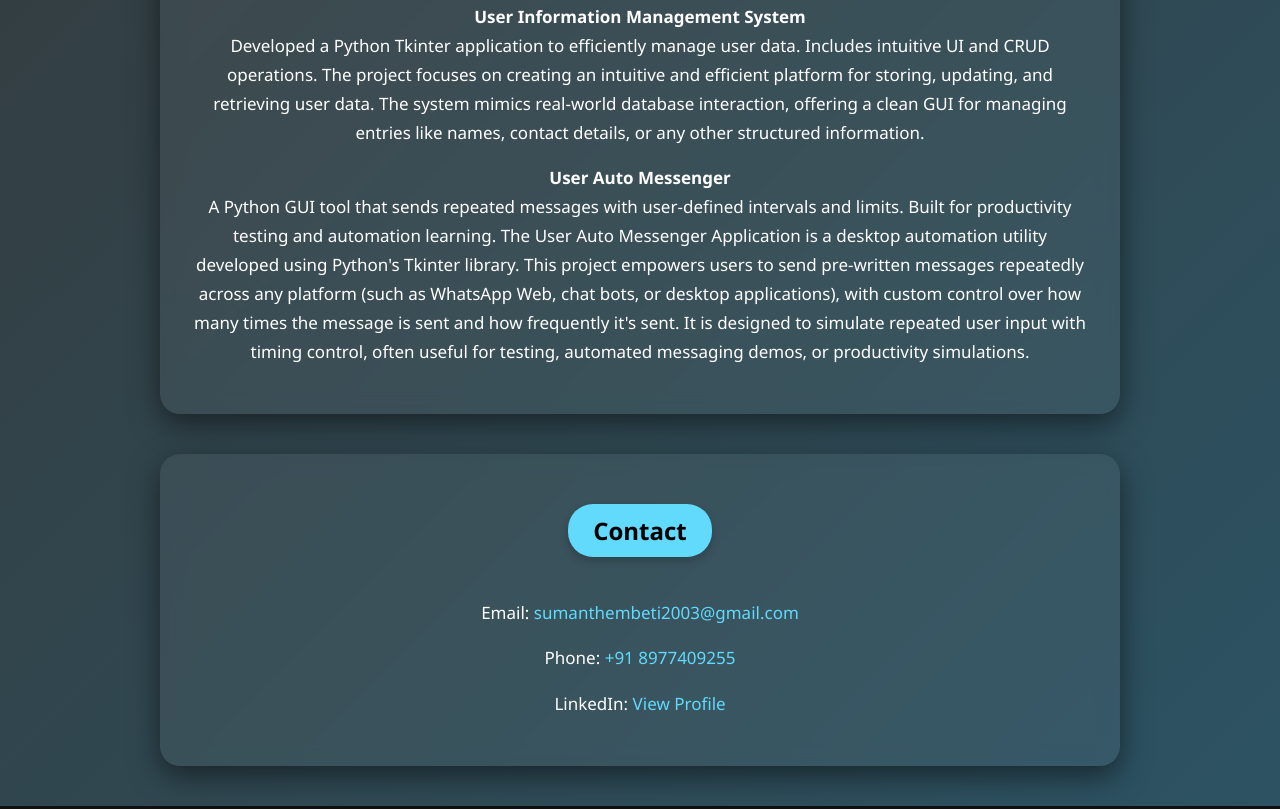
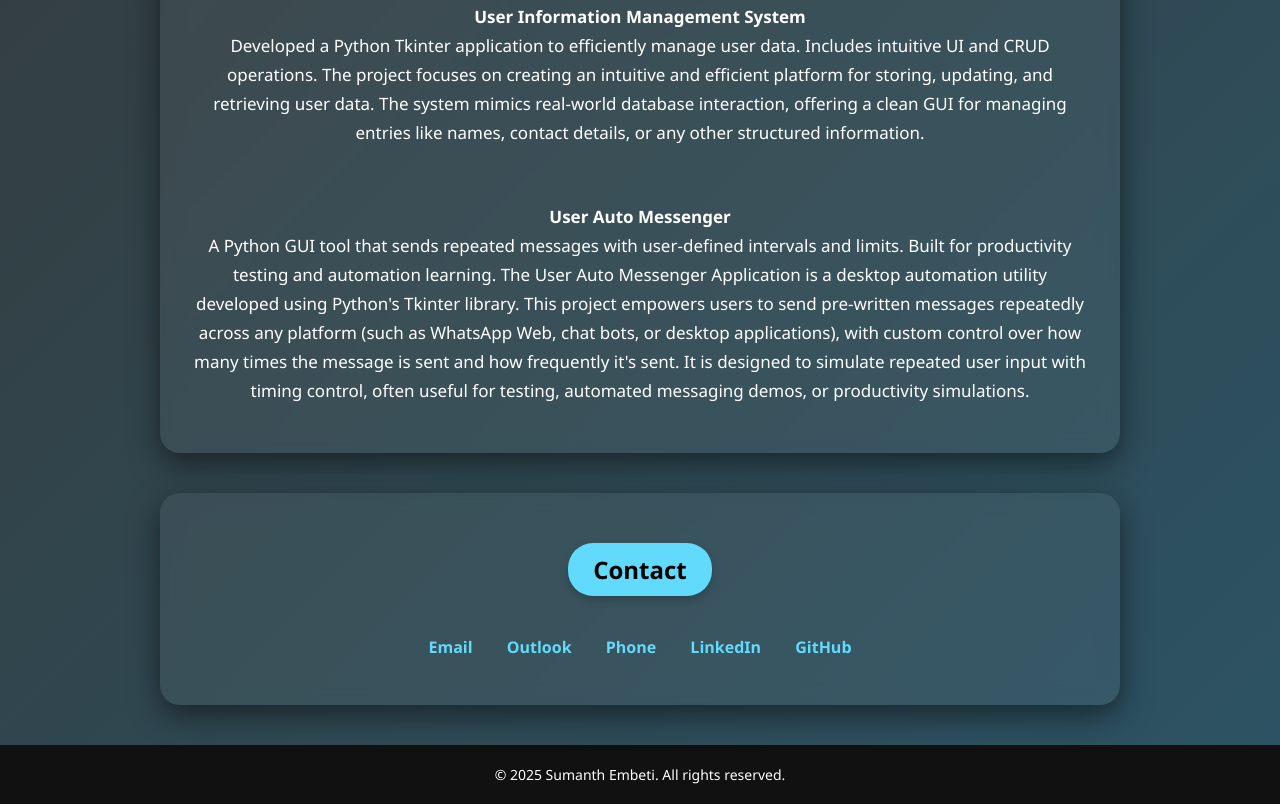
Before and after one commit to SumanthEMBETI/Task-3-personal-Portfolio-website-, a plain HTML site: page index.html in a window 1280 px wide. Shown: the part 1991-2800 px from the top of the page. Drawn offline with nearby package versions, Linux system fonts and the light colour scheme.

Commit message:
Update index.html

```diff
--- a/index.html
+++ b/index.html
@@ -124,7 +124,7 @@
   <header>
     <img src="pass.jpg" alt="Sumanth Embeti" id="profile-img" />
     <h1 id="name">Sumanth Embeti</h1>
-    <p id="title">Frontend Developer | Python GUI Enthusiast</p>
+    <p id="title">Frontend Web Developer | Python GUI Enthusiast</p>
     <nav>
       <a href="#about">About</a>
       <a href="#skills">Skills</a>
@@ -147,7 +147,7 @@
 
   <section id="skills" class="container">
     <h2>Technical Skills</h2>
-    <p><span class="highlight">Languages:</span> Python, Java (OOP)</p>
+    <p><span class="highlight">Languages:</span> Python , html , css , javaScript</p>
     <p><span class="highlight">Database:</span> SQL</p>
     <p><span class="highlight">Frameworks:</span> Tkinter (GUI)</p>
     <p><span class="highlight">Other Interests:</span> Frontend Development, UX/UI</p>
@@ -169,6 +169,7 @@
       Developed a Python Tkinter application to efficiently manage user data. Includes intuitive UI and CRUD operations.
       The project focuses on creating an intuitive and efficient platform for storing, updating, and retrieving user data. The system mimics real-world database interaction, offering a clean GUI for managing entries like names, contact details, or any other structured information.
     </p>
+    <br>
     <p><strong>User Auto Messenger</strong><br>
       A Python GUI tool that sends repeated messages with user-defined intervals and limits. Built for productivity testing and automation learning.
       The User Auto Messenger Application is a desktop automation utility developed using Python's Tkinter library. This project empowers users to send pre-written messages repeatedly across any platform (such as WhatsApp Web, chat bots, or desktop applications), with custom control over how many times the message is sent and how frequently it's sent.
@@ -178,9 +179,16 @@
 
   <section id="contact" class="container">
     <h2>Contact</h2>
-    <p>Email: <a href="mailto:sumanthembeti2003@gmail.com">sumanthembeti2003@gmail.com</a></p>
-    <p>Phone: <a href="tel:+918977409255">+91 8977409255</a></p>
-    <p>LinkedIn: <a href="https://www.linkedin.com/in/sumanth-embeti-361424252" target="_blank">View Profile</a></p>
+    <nav
+     <p>
+      <a href="mailto:sumanthembeti2003@gmail.com">Email</a>
+    <a href="mailto:22691A05L9@mits.ac.in">Outlook</a>
+    <a href="tel:+918977409255">Phone</a>
+    <a href="https://www.linkedin.com/in/sumanth-embeti-361424252" target="_blank">LinkedIn</a>
+    <a href="https://github.com/SumanthEMBETI" target="_blank">GitHub</a>
+    </p>
+
+  </nav>
   </section>
 
   <footer>
```
